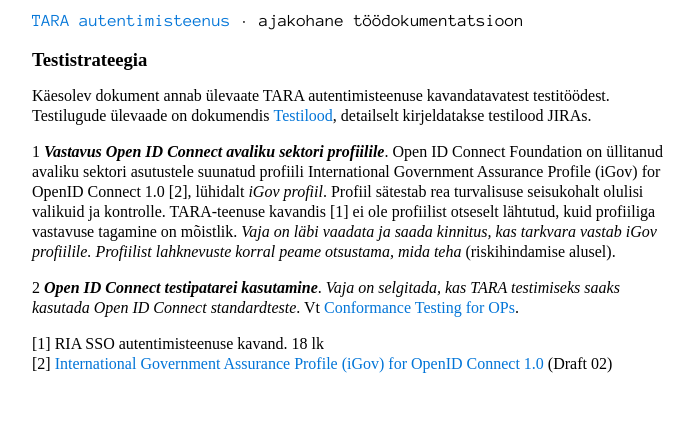
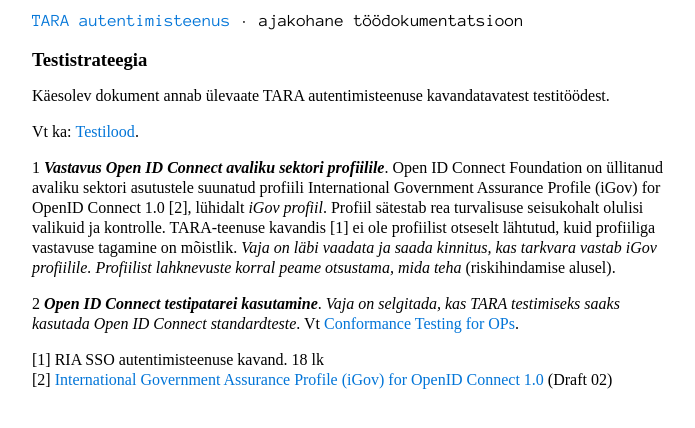
Before and after one commit to e-gov/TARA-Doku, a Jekyll site: the page built from Testistrateegia.md, in a window 1280 px wide. Shown: the top 428 px of the page, without its empty margins (0-695 px from the left). Built offline with Jekyll 4.4.1, drawn with Linux system fonts in a browser that asks for light colours; our own code applies the rules of GitHub Pages for plain Markdown files.

```diff
--- a/Testistrateegia.md
+++ b/Testistrateegia.md
@@ -4,7 +4,9 @@ permalink: Testistrateegia
 
 # Testistrateegia
 
-Käesolev dokument annab ülevaate TARA autentimisteenuse kavandatavatest testitöödest. Testilugude ülevaade on dokumendis [Testilood](Testilood), detailselt kirjeldatakse testilood JIRAs.
+Käesolev dokument annab ülevaate TARA autentimisteenuse kavandatavatest testitöödest.
+
+Vt ka: [Testilood](Testilood).
 
 1  ***Vastavus Open ID Connect avaliku sektori profiilile***. Open ID Connect Foundation on üllitanud avaliku sektori asutustele suunatud profiili International Government Assurance Profile (iGov) for OpenID Connect 1.0 [2], lühidalt _iGov profiil_. Profiil sätestab rea turvalisuse seisukohalt olulisi valikuid ja kontrolle. TARA-teenuse kavandis [1] ei ole profiilist otseselt lähtutud, kuid profiiliga vastavuse tagamine on mõistlik. _Vaja on läbi vaadata ja saada kinnitus, kas tarkvara vastab iGov profiilile. Profiilist lahknevuste korral peame otsustama, mida teha_ (riskihindamise alusel).
 
```
Also changed, not shown: Testilood.md (+2 -0 lines).
